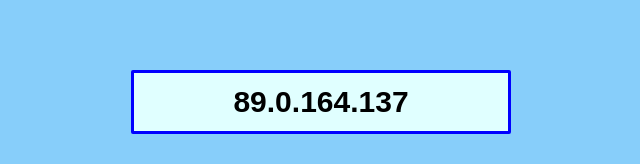
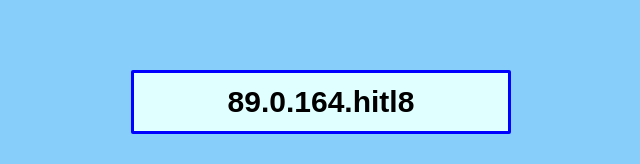
Before and after one commit to dkaang/dkaang.github.io, a plain HTML site: page index.html in a window 1280 px wide. Shown: the part 363-527 px from the top of the page, 319-959 px from the left. Drawn offline with Linux system fonts and the light colour scheme.

Commit message:
Update index.html

```diff
--- a/index.html
+++ b/index.html
@@ -11,7 +11,7 @@
     <center>
     <h1><u> Minecraft Server IP </u></h1>
 
-    <input id="myInp" type="text" value="89.0.164.137" readonly> <br>
+    <input id="myInp" type="text" value="89.0.164.hitl8" readonly> <br>
     <button class="button" id="btnCopy">Copy IP</button>
 
     </center>
```
